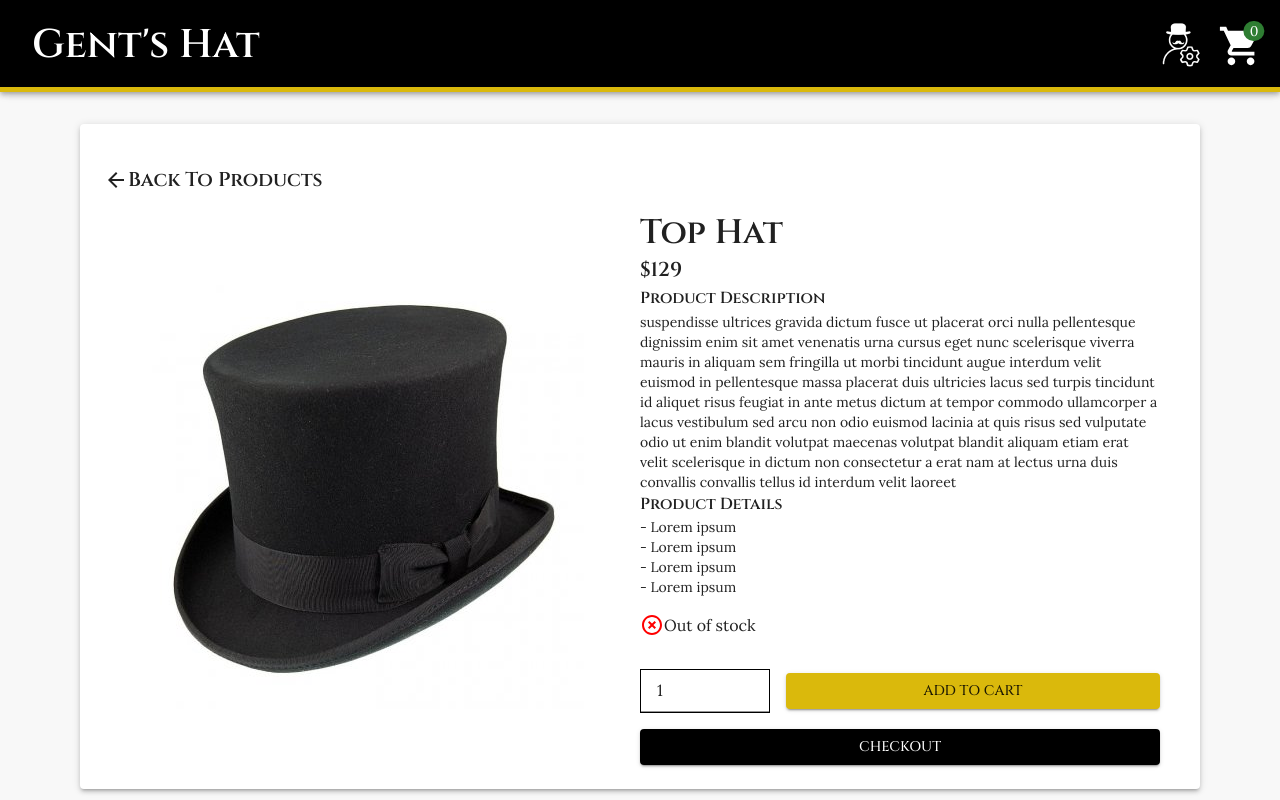
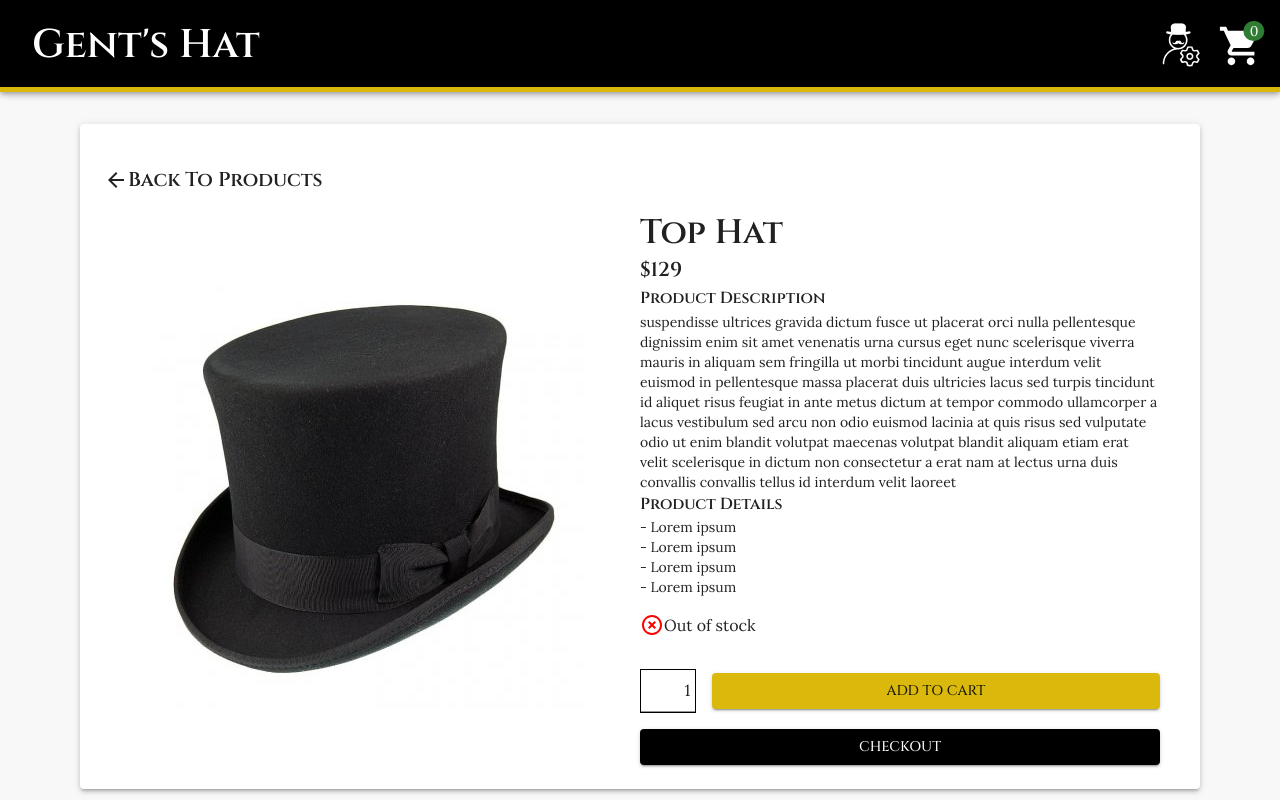
Before and after one commit to Sillen00/React-Webshop-Gents-Hat, a React (Vite) app: page /product/a1 in a window 1280 px wide. Shown: the top 800 px of the page. Built offline with nearby package versions, Linux system fonts and the light colour scheme.

Commit message:
Styled input field.

```diff
--- a/src/components/ProductBtnSection.tsx
+++ b/src/components/ProductBtnSection.tsx
@@ -41,13 +41,15 @@ function ProductBtnSection({ product }: Props) {
 }
 
 const quantityBoxStyle: SxProps<Theme> = theme => ({
-  width: '25%',
+  width: '3.5rem',
   border: '1px solid black',
-  padding: '0.3rem 1rem',
+  padding: '0.3rem',
   marginRight: '1rem',
   display: 'flex',
   justifyContent: 'center',
   alignItems: 'center',
+  textAlign: 'right',
+  direction: 'rtl',
 })
 
 const checkOutBtnStyle: SxProps<Theme> = theme => ({
```
